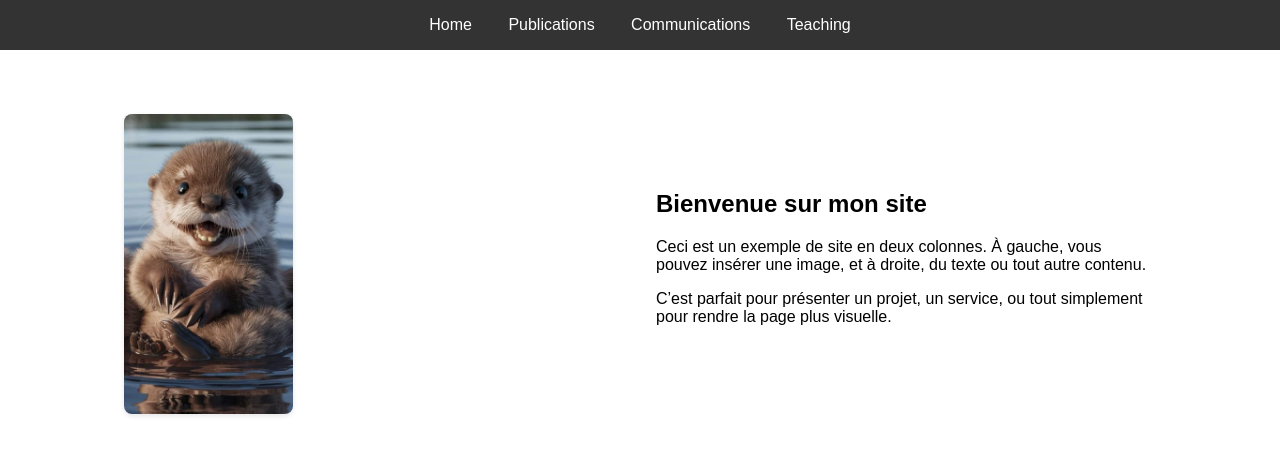
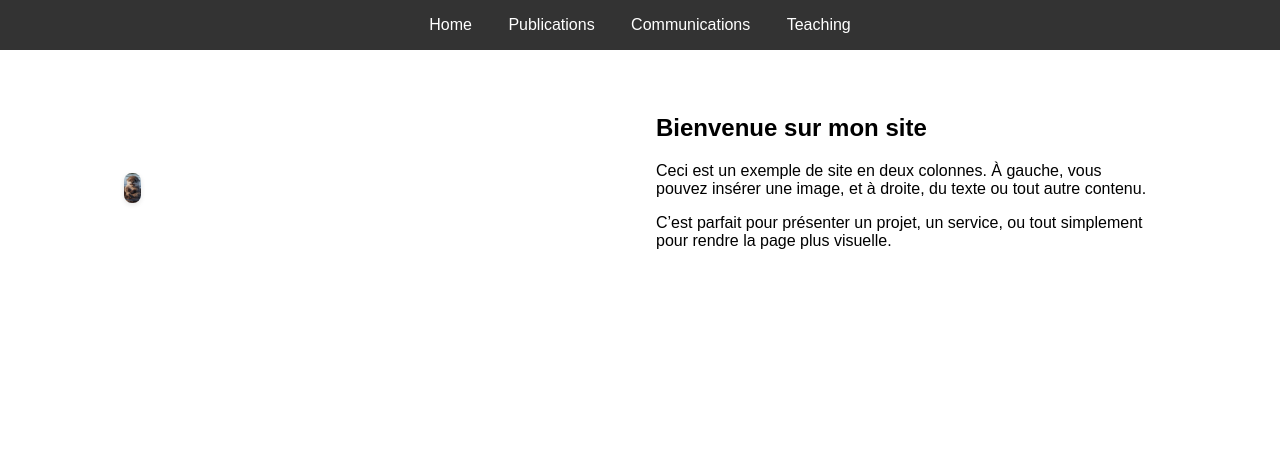
Before and after one commit to bsulis/bsulis.github.io, a plain HTML site: page index.html in a window 1280 px wide. Drawn offline with Linux system fonts and the light colour scheme.

Commit message:
Change height

```diff
--- a/css/style.css
+++ b/css/style.css
@@ -45,7 +45,7 @@ footer {
 
 .colonne-gauche img {
     width: auto;
-    height: 300px; /* Garde les proportions */
+    height: 30px; /* Garde les proportions */
     object-fit: contain; /* Facultatif : assure que l’image est bien contenue */
     border-radius: 8px;
     box-shadow: 0 2px 5px rgba(0,0,0,0.1);
```
